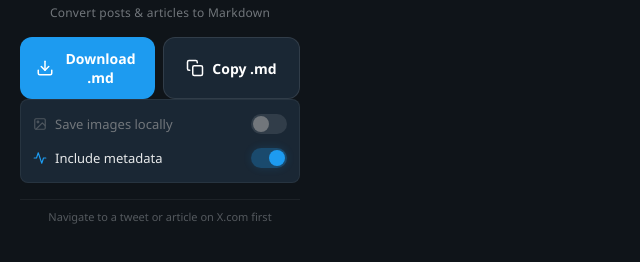
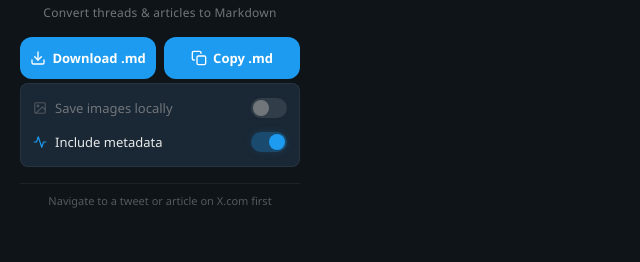
Before and after one commit to zendegani/tweet2md, a website with bundled scripts: page src/popup/popup.html in a window 1280 px wide. Shown: the part 54-316 px from the top of the page, without its empty margins (0-640 px from the left). Built offline with nearby package versions, Linux system fonts and the light colour scheme; some packages are replaced by stand-ins of ours; files whose address does not match are found by name.

Commit message:
style(popup): format markup and refine button styles

```diff
--- a/src/popup/popup.css
+++ b/src/popup/popup.css
@@ -92,14 +92,16 @@ body {
   display: flex;
   align-items: center;
   justify-content: center;
-  gap: 8px;
+  gap: 6px;
   flex: 1;
-  padding: 12px 16px;
+  padding: 12px 10px;
   border: none;
   border-radius: var(--radius);
+  background: var(--accent);
   color: #ffffff;
   font-family: var(--font);
-  font-size: 14px;
+  font-size: 13px;
+  white-space: nowrap;
   font-weight: 600;
   cursor: pointer;
   transition:
@@ -123,12 +125,19 @@ body {
   transition: opacity var(--transition);
 }
 
+.btn-action:hover {
+  background: var(--accent-hover);
+  box-shadow: 0 4px 20px var(--accent-glow);
+  transform: translateY(-1px);
+}
+
 .btn-action:hover::before {
   opacity: 1;
 }
 
 .btn-action:active {
   transform: translateY(0);
+  box-shadow: 0 2px 10px var(--accent-glow);
 }
 
 .btn-action:disabled {
@@ -138,30 +147,9 @@ body {
   box-shadow: none;
 }
 
-.btn-primary {
-  background: var(--accent);
-}
-
-.btn-primary:hover {
-  background: var(--accent-hover);
-  box-shadow: 0 4px 20px var(--accent-glow);
-  transform: translateY(-1px);
-}
-
-.btn-secondary {
-  background: var(--bg-elevated);
-  border: 1px solid rgba(255, 255, 255, 0.1);
-}
-
-.btn-secondary:hover {
-  background: var(--bg-hover);
-  box-shadow: 0 4px 20px rgba(255, 255, 255, 0.05);
-  transform: translateY(-1px);
-}
-
 .btn-icon {
-  width: 18px;
-  height: 18px;
+  width: 16px;
+  height: 16px;
   flex-shrink: 0;
 }
 
@@ -231,6 +219,7 @@ body {
   display: flex;
   flex-direction: column;
   gap: 6px;
+  margin-top: 4px;
   padding: 10px 12px;
   background: var(--bg-elevated);
   border-radius: var(--radius-sm);
--- a/src/popup/popup.html
+++ b/src/popup/popup.html
@@ -1,11 +1,13 @@
 <!doctype html>
 <html lang="en">
+
 <head>
   <meta charset="UTF-8" />
   <meta name="viewport" content="width=device-width, initial-scale=1.0" />
   <title>tweet2md</title>
   <link rel="stylesheet" href="popup.css" />
 </head>
+
 <body>
   <div class="popup-container">
     <header class="popup-header">
@@ -13,21 +15,14 @@
         <img src="icons/icon-48.png" alt="tweet2md" class="logo-icon" />
         <h1 class="logo-text">tweet<span class="accent">2md</span></h1>
       </div>
-        <p class="tagline">Convert posts &amp; articles to Markdown</p>
+      <p class="tagline">Convert threads &amp; articles to Markdown</p>
     </header>
 
     <main class="popup-main">
       <div class="btn-group">
         <button id="btn-download" class="btn-primary btn-action" type="button">
-            <svg
-              class="btn-icon"
-              viewBox="0 0 24 24"
-              fill="none"
-              stroke="currentColor"
-              stroke-width="2"
-              stroke-linecap="round"
-              stroke-linejoin="round"
-            >
+          <svg class="btn-icon" viewBox="0 0 24 24" fill="none" stroke="currentColor" stroke-width="2"
+            stroke-linecap="round" stroke-linejoin="round">
             <path d="M21 15v4a2 2 0 0 1-2 2H5a2 2 0 0 1-2-2v-4" />
             <polyline points="7 10 12 15 17 10" />
             <line x1="12" y1="15" x2="12" y2="3" />
@@ -35,15 +30,8 @@
           <span class="btn-label">Download .md</span>
         </button>
         <button id="btn-copy" class="btn-secondary btn-action" type="button">
-            <svg
-              class="btn-icon"
-              viewBox="0 0 24 24"
-              fill="none"
-              stroke="currentColor"
-              stroke-width="2"
-              stroke-linecap="round"
-              stroke-linejoin="round"
-            >
+          <svg class="btn-icon" viewBox="0 0 24 24" fill="none" stroke="currentColor" stroke-width="2"
+            stroke-linecap="round" stroke-linejoin="round">
             <rect x="9" y="9" width="13" height="13" rx="2" ry="2" />
             <path d="M5 15H4a2 2 0 0 1-2-2V4a2 2 0 0 1 2-2h9a2 2 0 0 1 2 2v1" />
           </svg>
@@ -54,10 +42,11 @@
       <div class="options">
         <label class="toggle-label" title="Download images to a folder next to the markdown file">
           <span class="toggle-text">
-              <svg class="toggle-icon" viewBox="0 0 24 24" fill="none" stroke="currentColor" stroke-width="2" stroke-linecap="round" stroke-linejoin="round">
-                <rect x="3" y="3" width="18" height="18" rx="2" ry="2"/>
-                <circle cx="8.5" cy="8.5" r="1.5"/>
-                <polyline points="21 15 16 10 5 21"/>
+            <svg class="toggle-icon" viewBox="0 0 24 24" fill="none" stroke="currentColor" stroke-width="2"
+              stroke-linecap="round" stroke-linejoin="round">
+              <rect x="3" y="3" width="18" height="18" rx="2" ry="2" />
+              <circle cx="8.5" cy="8.5" r="1.5" />
+              <polyline points="21 15 16 10 5 21" />
             </svg>
             Save images locally
           </span>
@@ -66,8 +55,9 @@
         </label>
         <label class="toggle-label" title="Add likes, reposts, views as YAML frontmatter">
           <span class="toggle-text">
-              <svg class="toggle-icon" viewBox="0 0 24 24" fill="none" stroke="currentColor" stroke-width="2" stroke-linecap="round" stroke-linejoin="round">
-                <polyline points="22 12 18 12 15 21 9 3 6 12 2 12"/>
+            <svg class="toggle-icon" viewBox="0 0 24 24" fill="none" stroke="currentColor" stroke-width="2"
+              stroke-linecap="round" stroke-linejoin="round">
+              <polyline points="22 12 18 12 15 21 9 3 6 12 2 12" />
             </svg>
             Include metadata
           </span>
@@ -86,4 +76,5 @@
 
   <script src="popup.js"></script>
 </body>
+
 </html>
```
Lines whose indentation alone changed are shown as unchanged.
